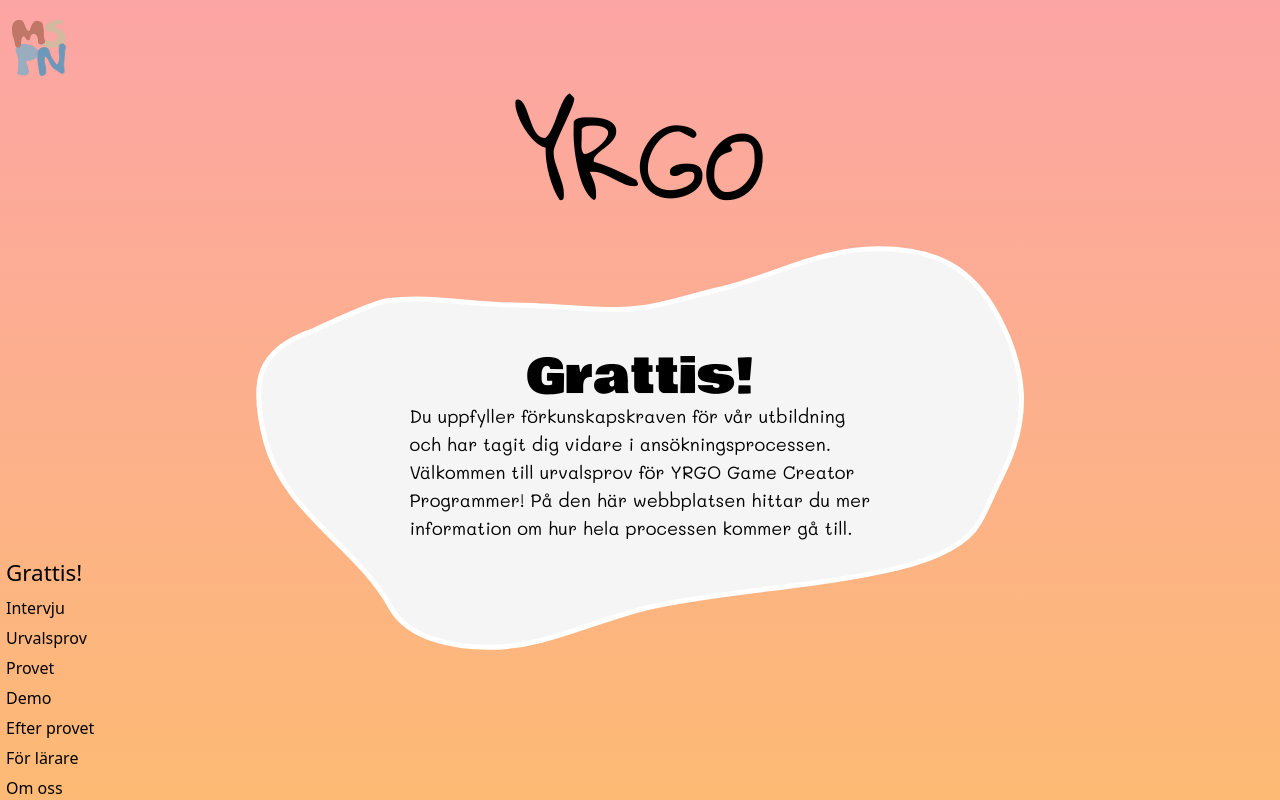
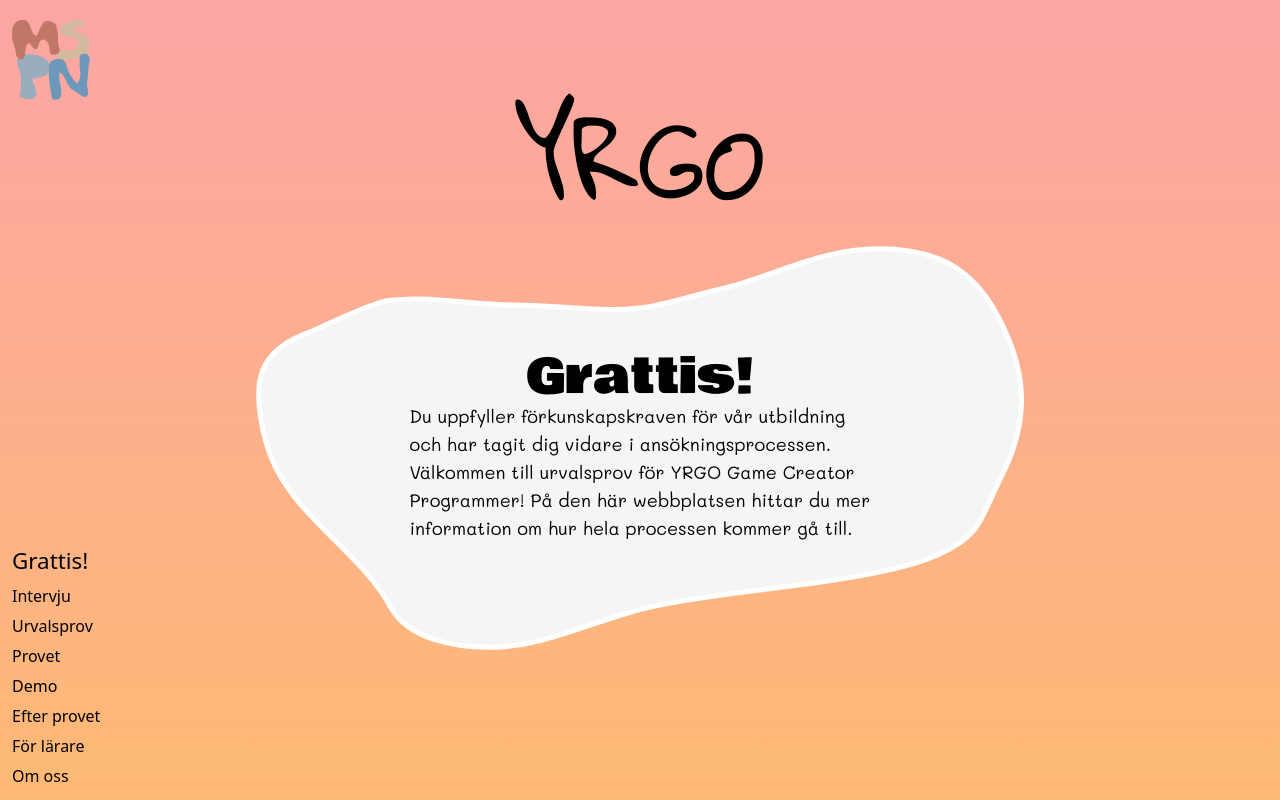
Before and after one commit to lovbackan/sammanslaget, a website built with Vite: page index.html in a window 1280 px wide. Built offline with nearby package versions, Linux system fonts and the light colour scheme.

Commit message:
css adjustments

```diff
--- a/index.html
+++ b/index.html
@@ -23,7 +23,7 @@
     <div class="scroll-container" id="app">
       <div
         id="nav"
-        class="z-50 flex flex-col left-0 bg-slate-600 w-32 h-full fixed bg-opacity-0 pl-1.5 justify-end gap-1.5"
+        class="z-50 flex flex-col left-0 bg-slate-600 w-32 h-full fixed bg-opacity-0 pl-1.5 justify-end gap-1.5 pl-3 pb-3"
       >
         <a class="scale-up-anchor" id="sectionOneAnchor" href="#section-one"
           >Grattis!
@@ -42,7 +42,7 @@
       >
         <a href="#section-one">
           <img
-            class="absolute top-5 left-3 h-14 z-50"
+            class="absolute top-5 left-3 h-20 z-50"
             src="/images/Group_1.svg"
             alt="blob"
         /></a>
--- a/main.js
+++ b/main.js
@@ -20,7 +20,8 @@
   element4,
   element5,
   element6,
-  element7
+  element7,
+  element8
 ) {
   navItems.push(
     element1,
@@ -29,7 +30,8 @@
     element4,
     element5,
     element6,
-    element7
+    element7,
+    element8
   );
 }
 
@@ -40,7 +42,8 @@
   sectionFourAnchor,
   sectionFiveAnchor,
   sectionSixAnchor,
-  sectionSevenAnchor
+  sectionSevenAnchor,
+  sectionEightAnchor
 );
 
 //function reseting the scale of navitems to 1.0.
@@ -96,6 +99,6 @@
   }
   if (scrollY + height >= height * 7.5) {
     resetNavScaleing(navItems);
-    scaleUpNavElement(sectionSevenAnchor);
+    scaleUpNavElement(sectionEightAnchor);
   }
 });
```
